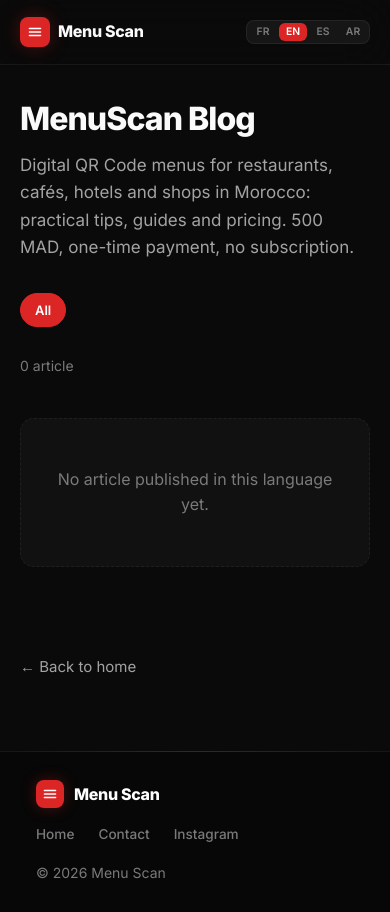
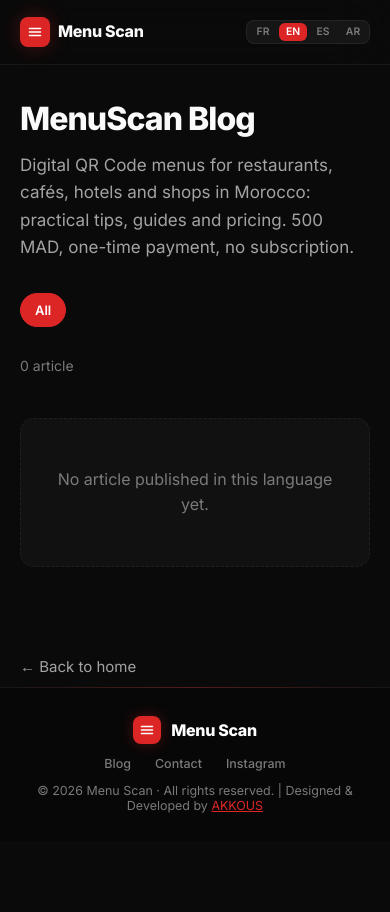
Before and after one commit to ys1onouari/menuscan, a website: page menu-scan/public/blog/index.html in a window 390 px wide. After the commit the page ends 844 px from the top, so only its background shows below. Drawn offline with Linux system fonts and the light colour scheme.

Commit message:
Footer du blog : alignement sur le footer de index.html
Le footer du blog avait diverge du site principal. Le markup HTML (hub, template et articles generes) est desormais identique a celui de index.html : memes classes .f-*, meme SVG, memes liens.

blog.css : restitution des regles <=768px manquantes (.f-inner en colonne centree, .f-links centre) ; resserrement (padding 28px 16px, .f-inner a .78rem) replace en <=480px, sa position reelle dans src/styles/responsive.css ; footer{line-height:normal} pour neutraliser le body{line-height:1.6} propre a blog.css ; suppression du bloc duplique dans le media query.

blog.js : ajout du namespace footer dans SHELL (5 cles x 4 langues, chaines copiees de src/locales/*.js) et de l'equivalent de updateWhatsAppLinks() de src/scripts/i18n.js. Les data-i18n du footer n'etaient jamais resolus sur le hub : copyright vide et pas de message pre-rempli sur le lien WhatsApp.

Verifie a 1440, 1280, 768, 390 et 375 px : 443 proprietes (styles calcules, pseudo-elements, geometrie) identiques entre index.html et le hub, en FR/EN/ES/AR, RTL arabe inclus.

```diff
--- a/menu-scan/public/blog/assets/blog.css
+++ b/menu-scan/public/blog/assets/blog.css
@@ -121,43 +121,28 @@ a:focus-visible,button:focus-visible,[tabindex]:focus-visible{
 
 .b-main{padding:56px 0 8px}
 
-/* Pied de page — mêmes effets que `footer` / `.f-*` de src/styles/layout.css :
-   liseré rouge en dégradé, logo, soulignement animé des liens. */
-.b-foot{
-  margin-top:64px;background:#070707;position:relative;
-  border-top:1px solid var(--border);padding:40px 32px
-}
-.b-foot::before{
+/** Footer (identique au site principal) **/
+footer{background:#070707;border-top:1px solid var(--border);padding:40px 32px;position:relative}
+footer::before{
   content:'';position:absolute;top:-1px;left:0;right:0;height:1px;
   background:linear-gradient(90deg,transparent,rgba(220,38,38,.3),transparent)
 }
-.b-foot .b-wrap{
-  max-width:1200px;display:flex;justify-content:space-between;
-  align-items:center;flex-wrap:wrap;gap:16px;
-  font-size:.85rem;color:var(--dim)
-}
-.b-foot-logo{
-  font-weight:800;color:white;font-size:1rem;
-  display:flex;align-items:center;gap:10px;letter-spacing:-.02em
-}
-.b-foot-logo-icon{
-  width:28px;height:28px;background:var(--red);border-radius:8px;
-  display:flex;align-items:center;justify-content:center;
-  box-shadow:0 0 15px rgba(220,38,38,.3)
-}
-.b-foot-logo-icon svg{width:16px;height:16px;color:white}
-.b-foot-links{display:flex;gap:24px;margin-inline-start:auto}
-.b-foot-links a{
-  color:var(--dim);text-decoration:none;font-weight:500;position:relative;
-  transition:color .3s ease
-}
-.b-foot-links a::after{
-  content:'';position:absolute;bottom:-2px;inset-inline-start:0;width:0;height:1px;
-  background:var(--red);transition:width .3s ease
-}
-.b-foot-links a:hover{color:white}
-.b-foot-links a:hover::after{width:100%}
-.b-foot-copy{color:var(--dim);font-size:.875rem}
+/* Neutralise le `body{line-height:1.6}` de cette feuille : sur index.html le
+   footer hérite de `line-height:normal`. Sans cela les boîtes de ligne des
+   liens (`::after` du soulignement) ne tombent pas au même endroit. */
+footer{line-height:normal}
+.f-inner{max-width:1200px;margin:0 auto;display:flex;justify-content:space-between;align-items:center;flex-wrap:wrap;gap:16px;font-size:.85rem;color:var(--dim)}
+.f-logo{font-weight:800;color:white;font-size:1rem;display:flex;align-items:center;gap:10px;letter-spacing:-.02em}
+.f-logo-icon{width:28px;height:28px;background:var(--red);border-radius:8px;display:flex;align-items:center;justify-content:center;box-shadow:0 0 15px rgba(220,38,38,.3)}
+.f-links{display:flex;gap:24px}
+.f-links a{color:var(--dim);text-decoration:none;transition:color .3s ease;font-weight:500;position:relative}
+.f-links a::after{content:'';position:absolute;bottom:-2px;left:0;width:0;height:1px;background:var(--red);transition:width .3s ease}
+.f-links a:hover{color:white}
+.f-links a:hover::after{width:100%}
+.f-credit{color:var(--red);transition:color .3s ease}
+.f-credit:hover{color:var(--red-h)}
+.f-credit:active{color:var(--red-h)}
+
 
 /* --------------------------------------------------------------------------
    Hub
@@ -376,14 +361,21 @@ a:focus-visible,button:focus-visible,[tabindex]:focus-visible{
   .b-logo{font-size:1rem;gap:8px}
   .b-logo-icon{width:30px;height:30px;border-radius:8px}
   .b-logo-icon svg{width:16px;height:16px}
-  .b-lang-btn{padding:4px 6px;font-size:.65rem;min-width:28px;text-align:center}
+.b-lang-btn{padding:4px 6px;font-size:.65rem;min-width:28px;text-align:center}
   .b-main{padding:36px 0 8px}
   .b-article{padding:32px 0 0}
   .b-list{grid-template-columns:1fr}
-  .b-foot{padding:28px 16px}
-  .b-foot .b-wrap{flex-direction:column;align-items:flex-start;gap:16px}
-  .b-foot-links{margin-inline-start:0;flex-wrap:wrap}
-  .b-card:hover{transform:none}
+  .f-inner{flex-direction:column;text-align:center}
+  .f-links{flex-wrap:wrap;justify-content:center}
+
+    .b-card:hover{transform:none}
+}
+
+/* Le resserrement du footer (padding + corps de texte) est déclenché à 480px
+   sur index.html, pas à 768px — cf. src/styles/responsive.css. */
+@media (max-width:480px){
+  footer{padding:28px 16px}
+  .f-inner{font-size:.78rem;gap:12px}
 }
 
 @media (prefers-reduced-motion: reduce){
--- a/menu-scan/public/blog/assets/blog.js
+++ b/menu-scan/public/blog/assets/blog.js
@@ -215,10 +215,49 @@
       },
       home: { fr: 'Accueil', en: 'Home', es: 'Inicio', ar: 'الصفحة الرئيسية' },
       contact: { fr: 'Contact', en: 'Contact', es: 'Contacto', ar: 'اتصل بنا' }
+    },
+
+    footer: {
+      blog: {
+        fr: 'Blog',
+        en: 'Blog',
+        es: 'Blog',
+        ar: 'المدونة',
+      },
+      contact: {
+        fr: 'Contact',
+        en: 'Contact',
+        es: 'Contacto',
+        ar: 'اتصل بنا',
+      },
+      instagram: {
+        fr: 'Instagram',
+        en: 'Instagram',
+        es: 'Instagram',
+        ar: 'إنستغرام',
+      },
+      copyright: {
+        fr: '© 2026 Menu Scan · Tous droits réservés. | Designed & Developed by ',
+        en: '© 2026 Menu Scan · All rights reserved. | Designed & Developed by ',
+        es: '© 2026 Menu Scan · Todos los derechos reservados. | Diseñado y desarrollado por ',
+        ar: '© 2026 Menu Scan · جميع الحقوق محفوظة. | تصميم وتطوير ',
+      },
+      copyrightLinkText: {
+        fr: 'AKKOUS',
+        en: 'AKKOUS',
+        es: 'AKKOUS',
+        ar: 'AKKOUS',
+      },
+      waMessage: {
+        fr: 'Bonjour! Je souhaite commander Menu Scan (menu digital QR Code) à 500 DH.',
+        en: 'Hello! I’d like to order Menu Scan (digital QR Code menu) for 500 MAD.',
+        es: '¡Hola! Me gustaría solicitar Menu Scan (menú digital con código QR) por 500 MAD.',
+        ar: 'مرحبًا! أود طلب Menu Scan (قائمة رقمية برمز QR) بسعر 500 درهم.',
+      }
     }
   };
 
-  /** Résout une clé namespacée « blog.… » ; renvoie undefined si elle est inconnue. */
+  /** Résout une clé namespacée « blog.… » ou « footer.… » ; renvoie undefined si elle est inconnue. */
   function shell(key, lang) {
     var ns = key.slice(0, key.indexOf('.'));
     var name = key.slice(key.indexOf('.') + 1);
@@ -241,6 +280,17 @@
     for (var a = 0; a < labels.length; a++) {
       var label = shell(labels[a].getAttribute('data-i18n-aria-label'), lang);
       if (label !== undefined) labels[a].setAttribute('aria-label', label);
+    }
+
+    /* Même algorithme que updateWhatsAppLinks() de src/scripts/i18n.js : le
+       message pré-rempli est ajouté à tous les liens wa.me. */
+    var waMsg = encodeURIComponent(t(SHELL.footer.waMessage, lang));
+    var waLinks = document.querySelectorAll('a[href^="https://wa.me/"]');
+    for (var w = 0; w < waLinks.length; w++) {
+      var waHref = waLinks[w].getAttribute('href');
+      if (!waHref) continue;
+      var waNum = waHref.match(/wa\.me\/(\d+)/);
+      waLinks[w].setAttribute('href', 'https://wa.me/' + (waNum ? waNum[1] : '212630230803') + (waMsg ? '?text=' + waMsg : ''));
     }
   }
 
--- a/menu-scan/public/blog/index.html
+++ b/menu-scan/public/blog/index.html
@@ -82,24 +82,26 @@
   </div>
 </main>
 
-<footer class="b-foot">
-  <div class="b-wrap">
-    <span class="b-foot-logo">
-      <span class="b-foot-logo-icon" aria-hidden="true">
-        <svg width="16" height="16" fill="none" stroke="currentColor" viewBox="0 0 24 24" stroke-width="2.5" focusable="false"><path stroke-linecap="round" stroke-linejoin="round" d="M3.75 6.75h16.5M3.75 12h16.5m-16.5 5.25h16.5"/></svg>
-      </span>
-      Menu Scan
-    </span>
+<footer>
+    <div class="f-inner">
+      <div class="f-logo">
+        <div class="f-logo-icon" aria-hidden="true">
+          <svg width="16" height="16" fill="none" stroke="white" viewBox="0 0 24 24" stroke-width="2.5" aria-hidden="true" focusable="false"><path stroke-linecap="round" stroke-linejoin="round" d="M3.75 6.75h16.5M3.75 12h16.5m-16.5 5.25h16.5"/></svg>
+        </div>
+        <span>Menu Scan</span>
+      </div>
 
-    <nav class="b-foot-links" aria-label="Liens de pied de page" data-i18n-aria-label="blog.footAria">
-      <a href="/" data-i18n="blog.home">Accueil</a>
-      <a href="https://wa.me/212630230803" target="_blank" rel="noopener" data-i18n="blog.contact">Contact</a>
-      <a href="https://instagram.com/menuscan" target="_blank" rel="noopener">Instagram</a>
-    </nav>
+      <div class="f-links">
+        <a href="/blog/" data-i18n="footer.blog">Blog</a>
+        <a href="https://wa.me/212630230803" target="_blank" rel="noopener" data-i18n="footer.contact">Contact</a>
+        <a href="https://instagram.com/menuscan" target="_blank" rel="noopener" data-i18n="footer.instagram">Instagram</a>
+      </div>
 
-    <span class="b-foot-copy">&copy; 2026 Menu Scan</span>
-  </div>
+      <span><span data-i18n="footer.copyright"></span><a class="f-credit" href="https://akkous.com/" target="_blank" rel="noopener" data-i18n="footer.copyrightLinkText">AKKOUS</a></span>
+    </div>
 </footer>
+
+
 
 <script src="/blog/assets/blog.js" defer></script>
 </body>
```
Also changed, not shown: menu-scan/public/blog/en/digital-qr-code-menu-for-restaurants-morocco.html (+17 -15 lines), menu-scan/public/blog/fr/menu-digital-qr-code-restaurant-maroc.html (+17 -15 lines), menu-scan/public/blog/template-article.html (+17 -15 lines).
